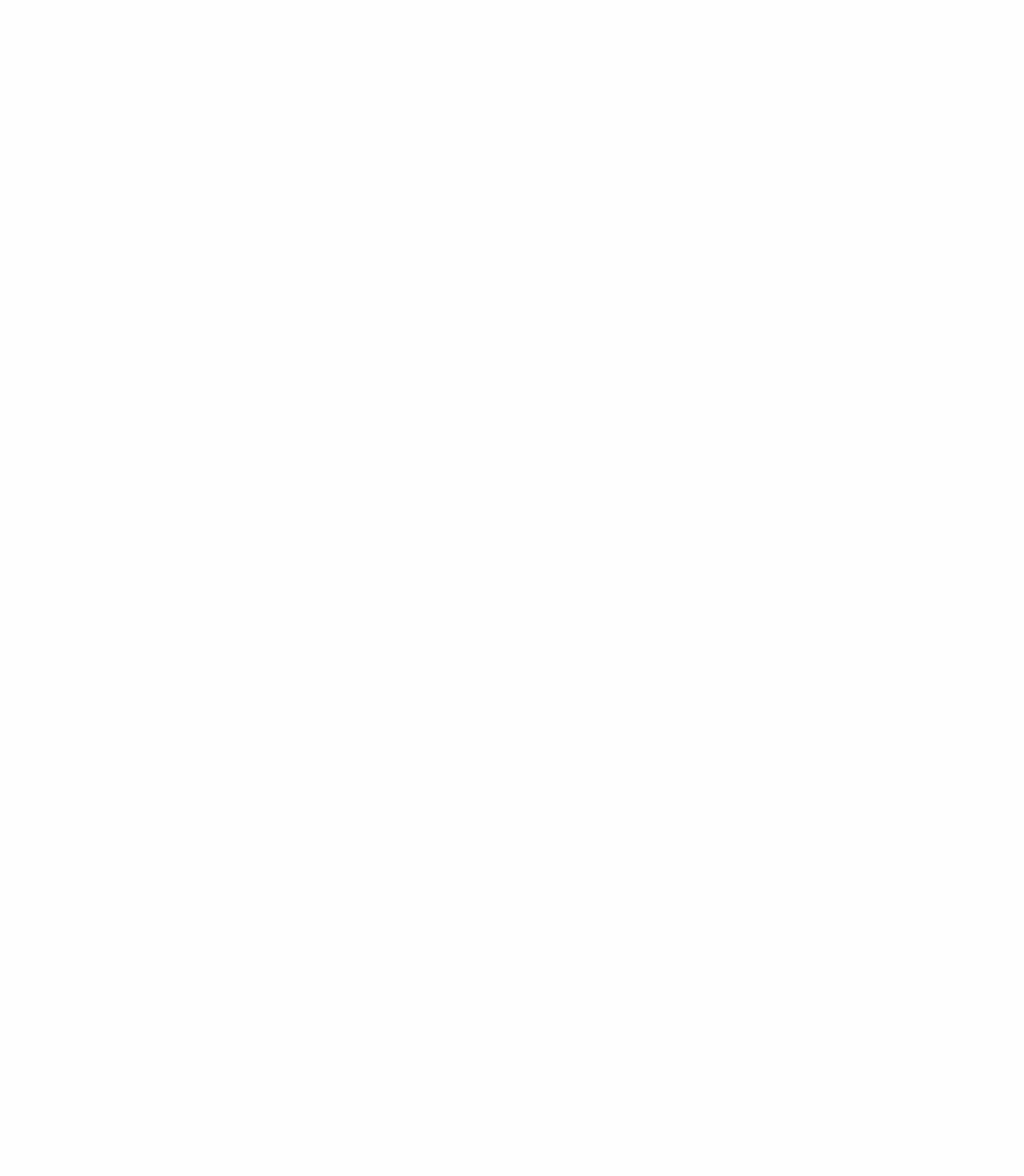
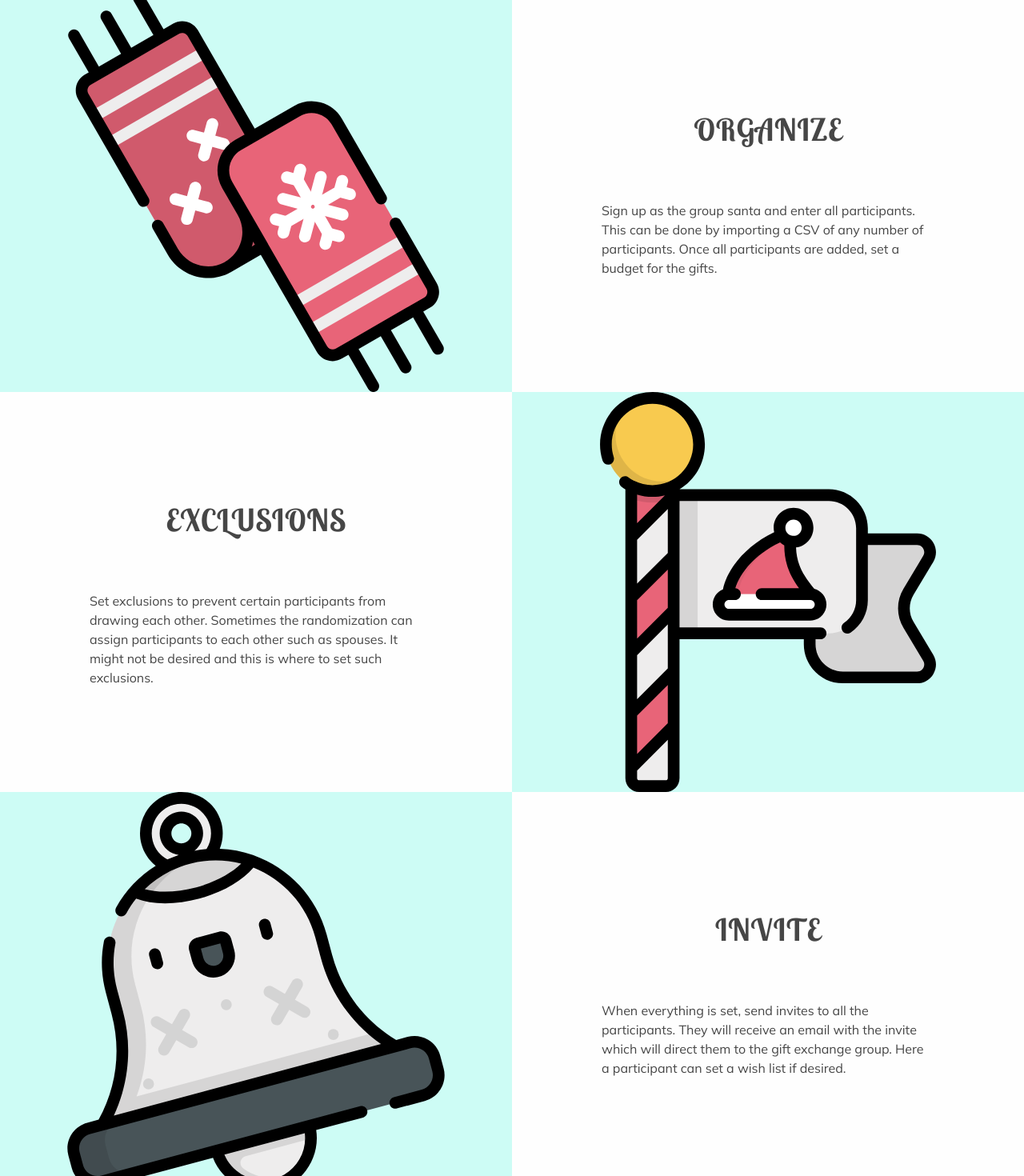
Before and after one commit to peterkitonga/kusewaexch, a Vue app: page / in a window 1280 px wide. Shown: the part 820-2290 px from the top of the page at 80% size. Before the commit the page ends 860 px from the top, so only its background shows below. Built offline with nearby package versions, Linux system fonts and the light colour scheme.

Commit message:
Add markup & styling for the features section in the home view

```diff
--- a/src/assets/scss/pages/_home.scss
+++ b/src/assets/scss/pages/_home.scss
@@ -68,3 +68,48 @@
     }
   }
 }
+
+.hme-features {
+  @include respond-to('small') {
+    padding-top: 10rem;
+  }
+
+  &__figure {
+    background-color: $color-secondary-50pc;
+    height: 50rem;
+
+    @include respond-to('small') {
+      clip-path: circle(50%);
+      height: 30rem;
+      width: 30rem;
+      margin: auto;
+    }
+  }
+
+  &__figure-img {
+    width: 100%;
+    height: 100%;
+    display: block;
+  }
+
+  &__content {
+    width: 65%;
+    margin: auto;
+
+    @include respond-to('small') {
+      margin-top: 4rem;
+      margin-bottom: 4rem;
+    }
+  }
+
+  &__content-heading {
+    text-transform: uppercase;
+    margin-bottom: 6rem;
+    text-align: center;
+  }
+
+  &__content-text {
+    font-size: $font-default-size;
+    line-height: 1.5;
+  }
+}
--- a/src/views/Home.vue
+++ b/src/views/Home.vue
@@ -22,6 +22,75 @@
         />
       </div>
     </section>
+    <section class="hme-features">
+      <div class="row">
+        <div class="col-6 col-sm-12 d-order--sm-1">
+          <figure class="hme-features__figure">
+            <img
+              src="../assets/images/svg/scarf.svg"
+              alt="Scarf"
+              class="hme-features__figure-img"
+            />
+          </figure>
+        </div>
+        <div class="col-6 col-sm-12 d-flex d-order--sm-2">
+          <div class="hme-features__content">
+            <h2 class="heading-two hme-features__content-heading">Organize</h2>
+            <p class="hme-features__content-text">
+              Sign up as the group santa and enter all participants. This can be
+              done by importing a CSV of any number of participants. Once all
+              participants are added, set a budget for the gifts.
+            </p>
+          </div>
+        </div>
+      </div>
+      <div class="row">
+        <div class="col-6 col-sm-12 d-flex d-order--sm-2">
+          <div class="hme-features__content">
+            <h2 class="heading-two hme-features__content-heading">
+              Exclusions
+            </h2>
+            <p class="hme-features__content-text">
+              Set exclusions to prevent certain participants from drawing each
+              other. Sometimes the randomization can assign participants to each
+              other such as spouses. It might not be desired and this is where
+              to set such exclusions.
+            </p>
+          </div>
+        </div>
+        <div class="col-6 col-sm-12 d-order--sm-1">
+          <figure class="hme-features__figure">
+            <img
+              src="../assets/images/svg/north-pole.svg"
+              alt="North Pole"
+              class="hme-features__figure-img"
+            />
+          </figure>
+        </div>
+      </div>
+      <div class="row">
+        <div class="col-6 col-sm-12 d-order--sm-1">
+          <figure class="hme-features__figure">
+            <img
+              src="../assets/images/svg/bell.svg"
+              alt="Bell"
+              class="hme-features__figure-img"
+            />
+          </figure>
+        </div>
+        <div class="col-6 col-sm-12 d-flex d-order--sm-2">
+          <div class="hme-features__content">
+            <h2 class="heading-two hme-features__content-heading">Invite</h2>
+            <p class="hme-features__content-text">
+              When everything is set, send invites to all the participants. They
+              will receive an email with the invite which will direct them to
+              the gift exchange group. Here a participant can set a wish list if
+              desired.
+            </p>
+          </div>
+        </div>
+      </div>
+    </section>
   </main>
 </template>
 
```
